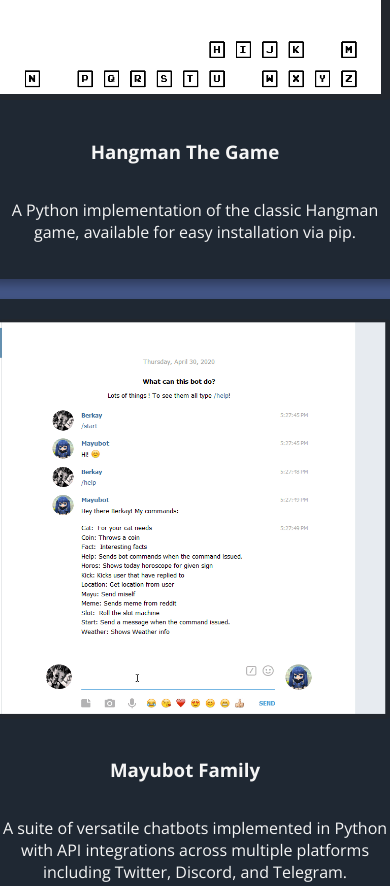
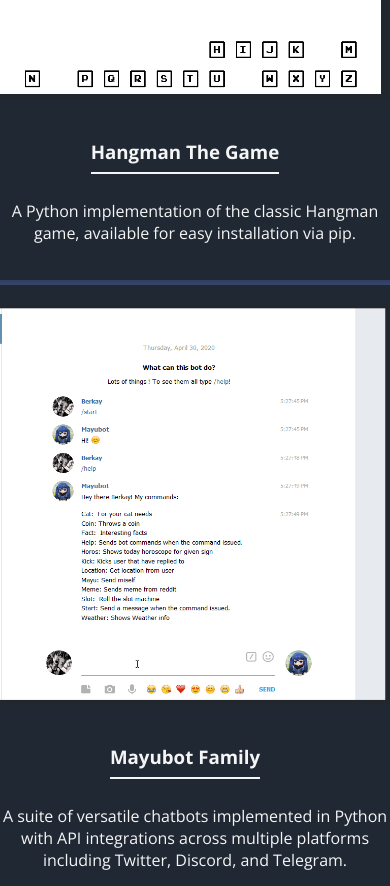
Before and after one commit to Gerile3/portfolio, a plain HTML site: page index.html in a window 390 px wide. Shown: the part 1340-2226 px from the top of the page. Drawn offline with nearby package versions, Linux system fonts and the light colour scheme.

Commit message:
improve screen responsiveness and add line below titles

```diff
--- a/styles.css
+++ b/styles.css
@@ -123,6 +123,22 @@ body {
     text-decoration: underline;
 }
 
+.project-title {
+    position: relative;
+    padding-bottom: 10px;
+    margin-bottom: 10px;
+}
+
+.project-title::after {
+    content: '';
+    position: absolute;
+    left: 0;
+    bottom: 0;
+    width: 100%;
+    height: 2px;
+    background-color: whitesmoke;
+}
+
 #contact {
     font-family: "Open Sans", sans-serif;
     background-color: #818FB4;
@@ -157,14 +173,32 @@ body {
     position: relative;
 }
 
-@media (max-width: 768px) {
+@media (max-width: 1412px) {
     .project-tile-container {
-        grid-template-columns: repeat(2, 1fr);
+        gap:30px
     }
 }
 
-@media (max-width: 480px) {
+@media (max-width: 1268px) {
+    .project-tile-container {
+        grid-template-columns: repeat(2, 1fr);
+        gap:30px
+    }
+}
+
+@media (max-width: 900px) {
     .project-tile-container {
         grid-template-columns: 1fr;
+        gap: 15px;
+        row-gap: 25px;
+        column-gap: 0;
     }
 }
+
+@media (max-width: 576px) {
+    .project-tile-container {
+        grid-template-columns: 1fr;
+        row-gap: 25px;
+        column-gap: 0;
+    }
+}
```
